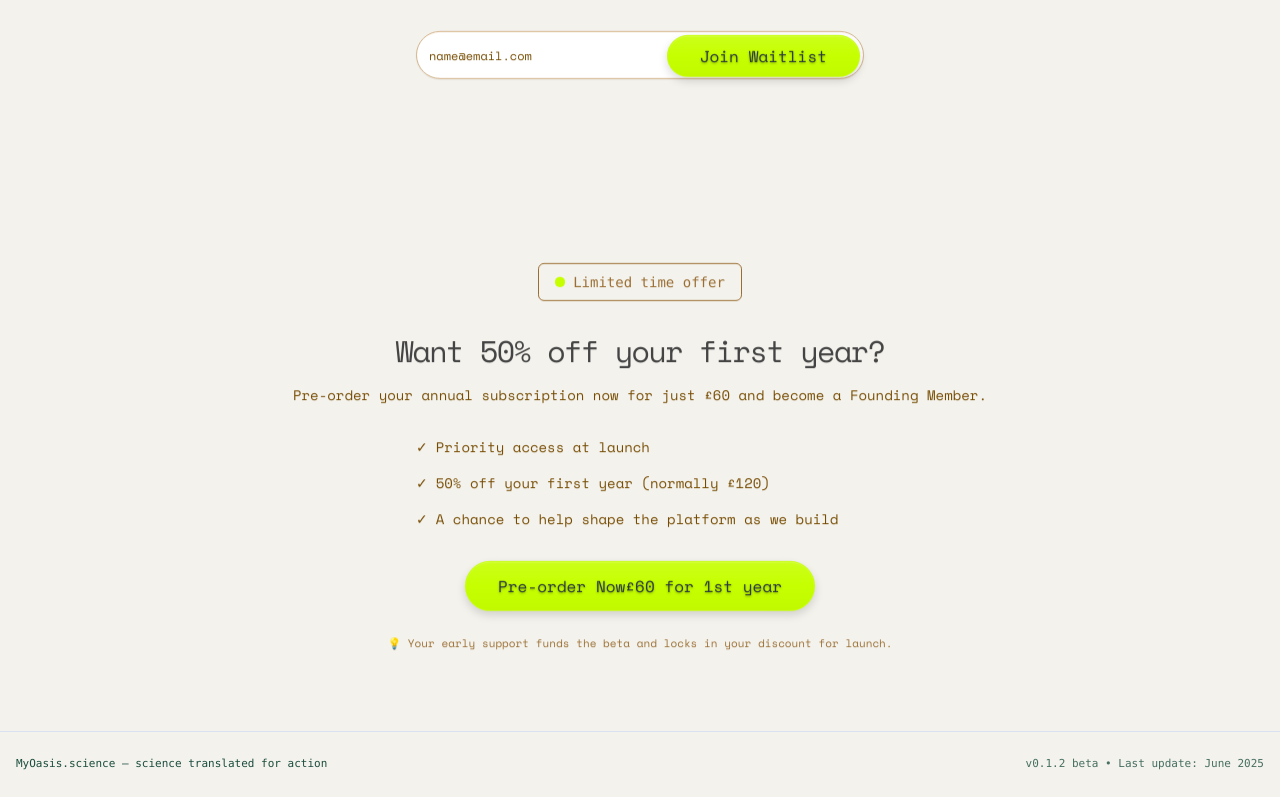
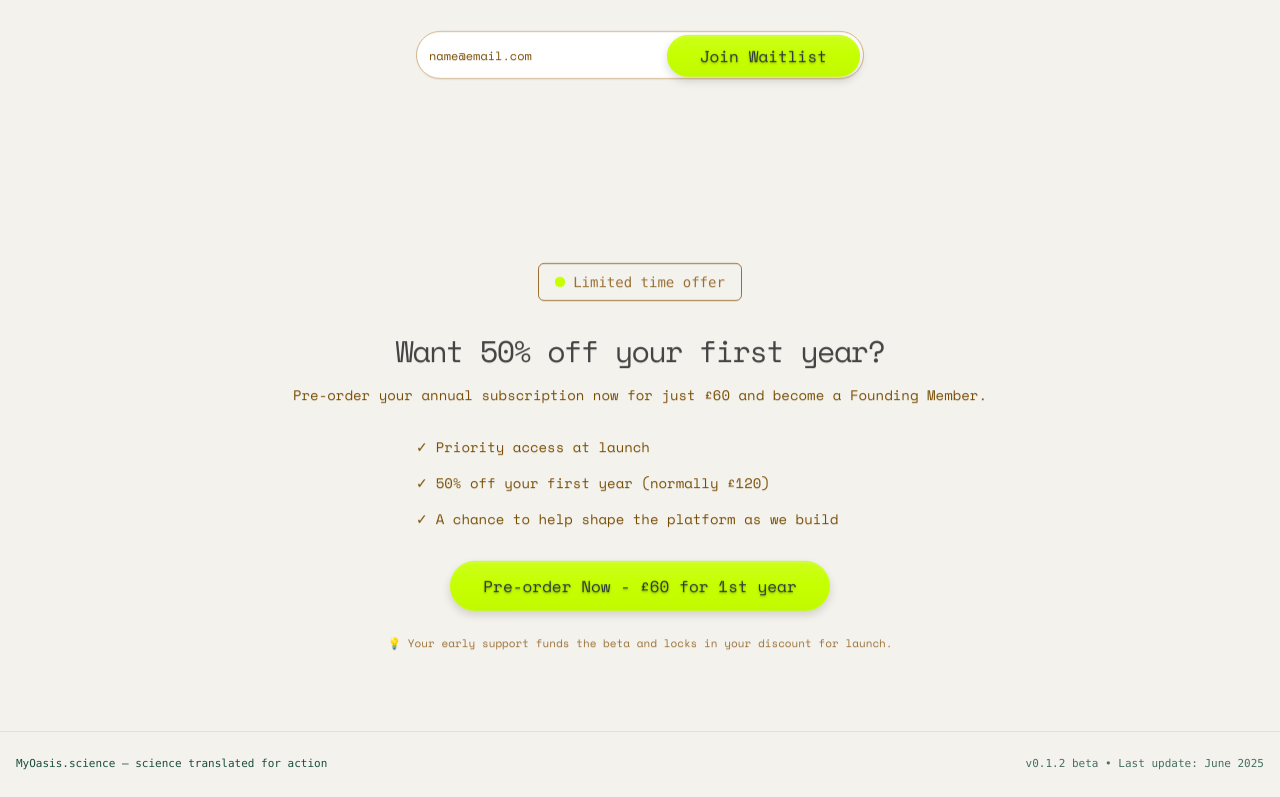
Before and after one commit to MyOasisScience/landingpage, a Next.js app: page / in a window 1280 px wide. Shown: the part 1774-2571 px from the top of the page. Built offline with nearby package versions, Linux system fonts and the light colour scheme; no server answers.

Commit message:
adding a - to button

```diff
--- a/src/components/payment-card.tsx
+++ b/src/components/payment-card.tsx
@@ -56,6 +56,7 @@ export function PaymentCard() {
           >
             <span className="relative z-10 drop-shadow-[0_1px_1px_rgba(0,0,0,0.3)] text-center block">
               Pre-order Now
+              <span className="hidden sm:inline"> - </span>
               <br className="sm:hidden" />
               <span className="sm:inline">£60 for 1st year</span>
             </span>
```
